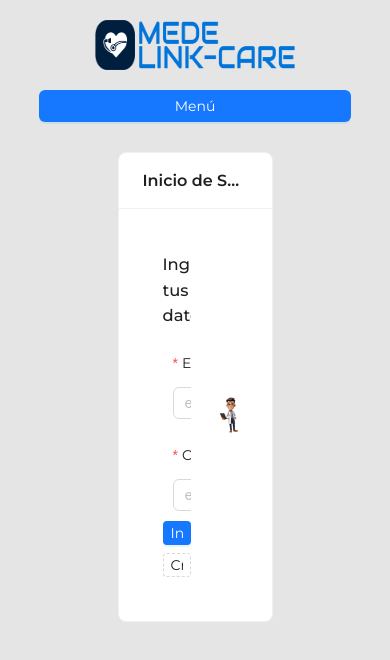
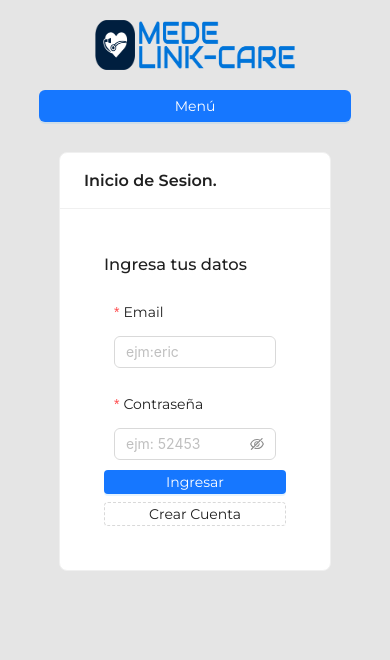
Before and after one commit to pruebasgitdn/Medic_App, a React (Vite) app in the folder frontend/: page /patientlogin in a window 390 px wide. Shown: the top 660 px of the page. Built offline with nearby package versions, Linux system fonts and the light colour scheme.

Commit message:
cambios css universas / login responsive

```diff
--- a/frontend/src/App.css
+++ b/frontend/src/App.css
@@ -35,12 +35,12 @@
   display: flex;
   flex-direction: column;
   padding: 20px;
-  width: 50vw;
+  width: 40vw;
 }
 
 .login-image {
   display: flex;
-  width: 50vw;
+  width: 20vw;
 }
 
 .col {
@@ -65,26 +65,7 @@
   width: 200px;
   height: 50px;
 }
-/*
-.btnregister {
-  display: flex;
-  flex-direction: row;
-  gap: 20px;
-  margin: 10px;
-} */
 
-/* .register-form-card {
-  width: 90%;
-  padding: 20px;
-  box-sizing: border-box;
-}*/
-/*
-.image-column {
-  display: flex;
-  justify-content: center;
-  align-items: center;
-  overflow: hidden;
-} */
 
 .register-banner {
   width: 80%; /* Ajusta el ancho de la imagen */
@@ -616,7 +597,9 @@ h4 {
     flex-direction: column;
     display: flex; /* Muestra el botón en pantallas pequeñas */
   }
-
+  .login-image {
+    display: none;
+  }
   .container_nav {
     margin-top: 0px;
   }
@@ -635,6 +618,19 @@ h4 {
     text-decoration: none; /* Sin subrayado */
     color: black; /* Color de texto */
   }
+  .login-form {
+    display: flex;
+    flex-direction: column;
+
+    width: 80vw;
+  }
 }
 
+@media (max-width: 979px) {
+  .login-image {
+    display: none;
+  }
+}
+
+
 /**********************************************************************************************************************/
```
